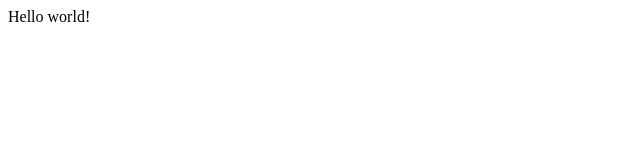
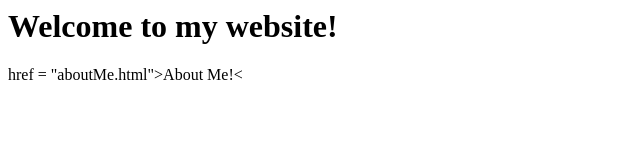
Before and after one commit to Requiem493/Requiem493.github.io, a plain HTML site: page index.html in a window 1280 px wide. Shown: the whole page, without its empty margins (0-640 px from the left). Drawn offline with Linux system fonts and the light colour scheme.

Commit message:
added link and second page

```diff
--- a/index.html
+++ b/index.html
@@ -5,7 +5,8 @@
 </head>
 
 <body>
-    <p>Hello world!</p>
+    <h1>Welcome to my website!</h1>
+    <a>href = "aboutMe.html">About Me!<</a>
 </body>
 
 </html>
```
Also changed, not shown: aboutMe.html (added).
